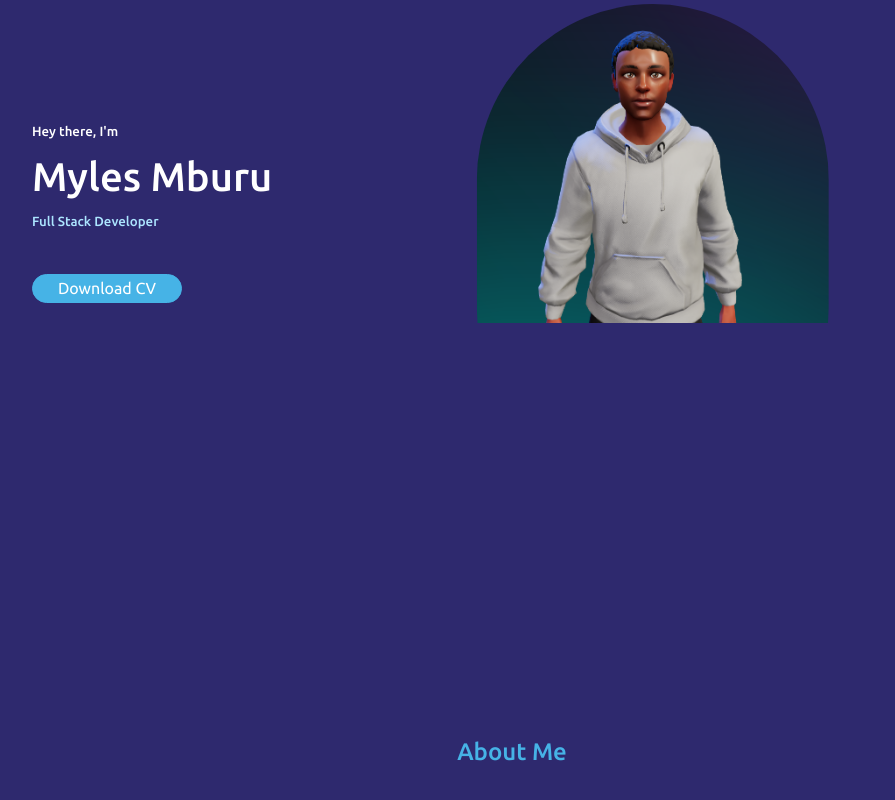
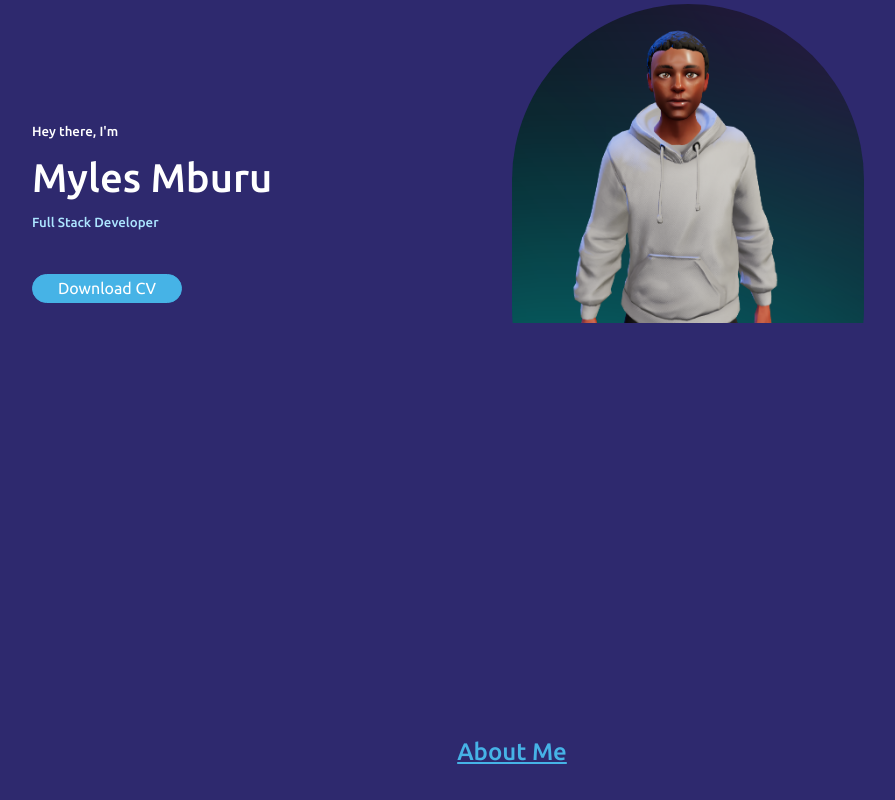
Before and after one commit to MylesMburu/alx-porfolio, a React (Create React App) app: page / in a window 1280 px wide. Shown: the part 260-1060 px from the top of the page, without its empty margins (128-1023 px from the left). Built offline with nearby package versions, Linux system fonts and the light colour scheme.

Commit message:
animation

```diff
--- a/package.json
+++ b/package.json
@@ -6,6 +6,7 @@
     "@testing-library/jest-dom": "^5.16.5",
     "@testing-library/react": "^13.4.0",
     "@testing-library/user-event": "^13.5.0",
+    "animate.css": "^4.1.1",
     "bootstrap": "^5.2.3",
     "emailjs-com": "^3.2.0",
     "react": "^18.2.0",
--- a/src/components/about/About.jsx
+++ b/src/components/about/About.jsx
@@ -19,7 +19,7 @@ const About = () => {
             <img src={ME} alt="" />
           </div>
         </div>
-        <div className="about__content">
+        <div className="about__content animate__animated">
           <p>
             I am a junior software engineer and cyber security enthusiast.
             I'm currently taking Computer Science at Kenyatta university.
--- a/src/components/header/Header.jsx
+++ b/src/components/header/Header.jsx
@@ -1,13 +1,14 @@
 import React from 'react'
+import 'animate.css/animate.min.css';
 import './header.css'
 import CV from "../../assets/wanjapi/Myles Mburu Ngicu.pdf"
 import ME from '../../assets/wanjapi/me.avatar.png'
 
 const Header = () => {
   return (
-    <header id='header'>
+    <header id='header' >
       <div className="container header__container">
-        <div className="hero">
+        <div className="hero animate__animated animate__swing animate__delay-1s" >
         <h5>Hey there, I'm</h5>
         <h1>Myles Mburu</h1>
         <h5 className='text-light'>Full Stack Developer</h5>
@@ -16,7 +17,7 @@ const Header = () => {
     </div>
         </div>
 
-        <div className='me'>
+        <div className='me animate__animated animate__pulse'>
           <img src={ME} alt="" />
         </div>
       </div>
--- a/src/index.css
+++ b/src/index.css
@@ -49,6 +49,9 @@ body{
 h1,h2,h3,h4,h5{
     font-weight:500;}
 
+h2{
+    text-decoration: underline;
+}
 h1{
 font-size: 2.5rem;
 }
```
Also changed, not shown: src/components/header/header.css (+25 -0 lines), 1 other file (tests, documents, lock files or other folders).
